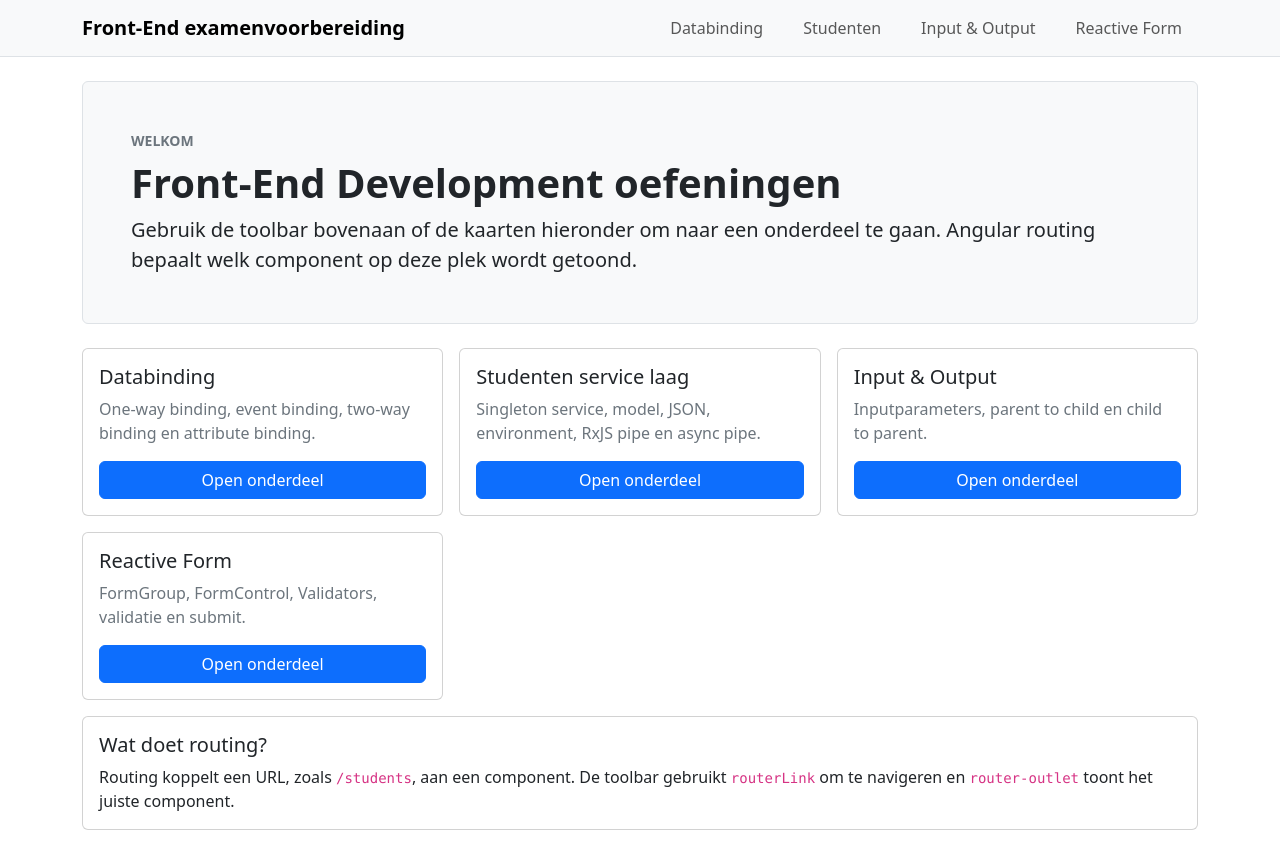
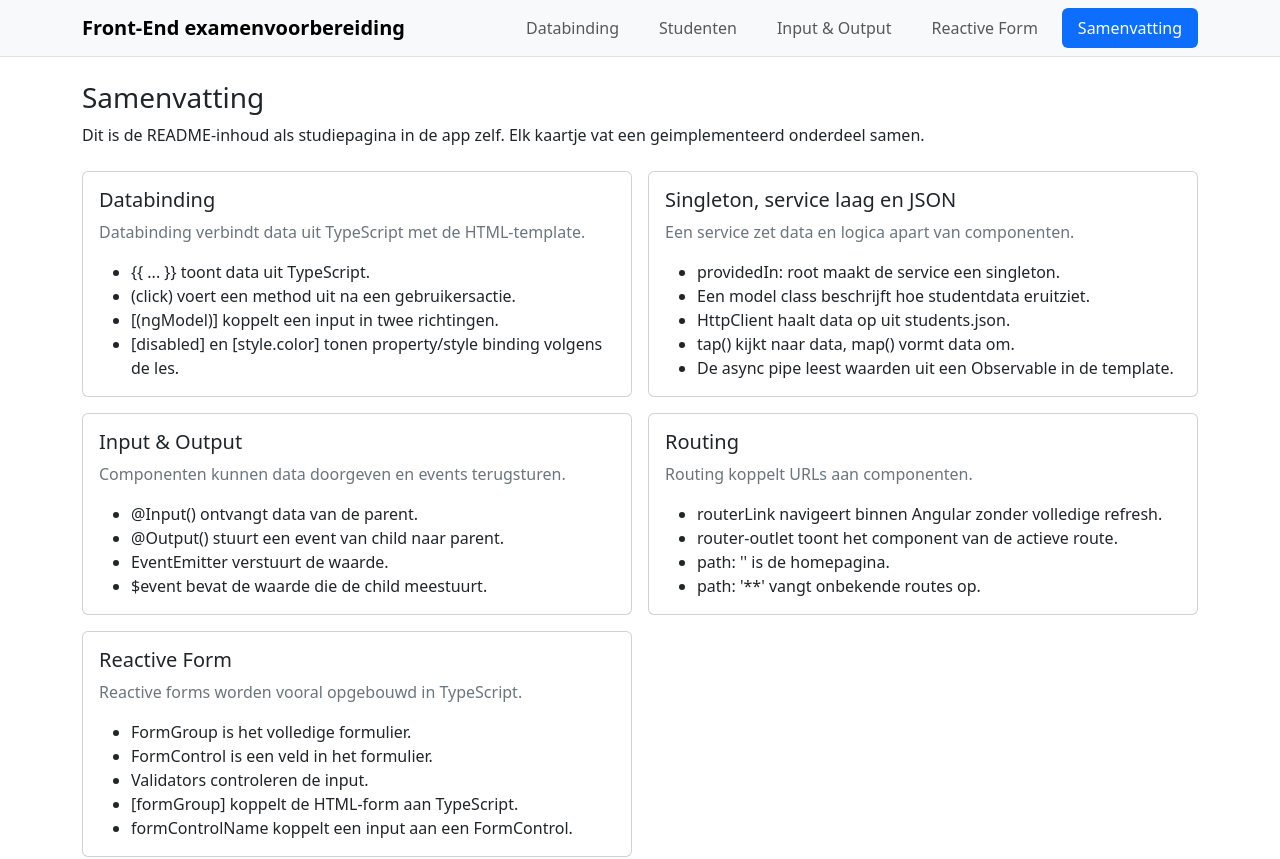
Before and after one commit to VicHagens/FrontEnd_ExamenVoorbereiding26, an Angular app: page /summary in a window 1280 px wide. Before the commit this address led to /. Shown: the top 859 px of the page. Built offline with nearby package versions, Linux system fonts and the light colour scheme.

Commit message:
samenvatting integratie

```diff
--- a/src/app/app.html
+++ b/src/app/app.html
@@ -36,6 +36,6 @@
   </main>
 
   <footer class="border-top mt-5 pt-3 text-secondary small">
-    Front-End Development examenvoorbereiding
+    Front-End Development examenvoorbereiding - 2026
   </footer>
 </div>
--- a/src/app/app.routes.ts
+++ b/src/app/app.routes.ts
@@ -4,6 +4,7 @@ import { Home } from './features/Home/home';
 import { InputOutput } from './features/InputOutput/input-output';
 import { ReactiveForm } from './features/ReactiveForm/reactive-form';
 import { StudentFeature } from './features/Student/student';
+import { Summary } from './features/Summary/summary';
 
 export const routes: Routes = [
   // De lege path '' is de startpagina van de applicatie.
@@ -29,6 +30,10 @@ export const routes: Routes = [
     path: 'reactive-form',
     component: ReactiveForm
   },
+  {
+    path: 'summary',
+    component: Summary
+  },
   // Wildcard route:
   // Als een gebruiker naar een onbekende URL gaat, sturen we hem terug naar home.
   {
--- a/src/app/app.ts
+++ b/src/app/app.ts
@@ -30,6 +30,10 @@ export class App {
     {
       label: 'Reactive Form',
       route: '/reactive-form',
+    },
+    {
+      label: 'Samenvatting',
+      route: '/summary',
     }
   ];
 
--- a/src/app/features/Home/home.ts
+++ b/src/app/features/Home/home.ts
@@ -30,6 +30,11 @@ export class Home {
       title: 'Reactive Form',
       route: '/reactive-form',
       description: 'FormGroup, FormControl, Validators, validatie en submit.'
+    },
+    {
+      title: 'Samenvatting',
+      route: '/summary',
+      description: 'Een mooiere site-versie van de README met alle onderdelen kort op een rij.'
     }
   ];
 }
--- /dev/null
+++ b/src/app/features/Summary/summary.css
@@ -0,0 +1 @@
+/* Deze samenvatting gebruikt vooral Bootstrap-klassen in de HTML. */
--- /dev/null
+++ b/src/app/features/Summary/summary.html
@@ -0,0 +1,31 @@
+<section class="mb-4">
+  <h2 class="h3">Samenvatting</h2>
+  <p class="mb-0">
+    Dit is de README-inhoud als studiepagina in de app zelf. Elk kaartje vat een geimplementeerd
+    onderdeel samen.
+  </p>
+</section>
+
+<section class="row g-3">
+  <!--
+    @for:
+    We maken automatisch een Bootstrap-card per onderdeel.
+    De inhoud komt uit de sections array in summary.ts.
+  -->
+  @for (section of sections; track section.title) {
+    <article class="col-lg-6">
+      <div class="card h-100">
+        <div class="card-body">
+          <h3 class="h5 card-title">{{ section.title }}</h3>
+          <p class="text-secondary">{{ section.description }}</p>
+
+          <ul class="mb-0">
+            @for (point of section.points; track point) {
+              <li>{{ point }}</li>
+            }
+          </ul>
+        </div>
+      </div>
+    </article>
+  }
+</section>
--- /dev/null
+++ b/src/app/features/Summary/summary.ts
@@ -0,0 +1,65 @@
+import { Component } from '@angular/core';
+
+@Component({
+  selector: 'app-summary',
+  templateUrl: './summary.html',
+  styleUrl: './summary.css'
+})
+export class Summary {
+  // Deze pagina is de visuele versie van de README.
+  // We bewaren de info in arrays, zodat de HTML overzichtelijk kan loopen met @for.
+  sections = [
+    {
+      title: 'Databinding',
+      description: 'Databinding verbindt data uit TypeScript met de HTML-template.',
+      points: [
+        '{{ ... }} toont data uit TypeScript.',
+        '(click) voert een method uit na een gebruikersactie.',
+        '[(ngModel)] koppelt een input in twee richtingen.',
+        '[disabled] en [style.color] tonen property/style binding volgens de les.'
+      ]
+    },
+    {
+      title: 'Singleton, service laag en JSON',
+      description: 'Een service zet data en logica apart van componenten.',
+      points: [
+        'providedIn: root maakt de service een singleton.',
+        'Een model class beschrijft hoe studentdata eruitziet.',
+        'HttpClient haalt data op uit students.json.',
+        'tap() kijkt naar data, map() vormt data om.',
+        'De async pipe leest waarden uit een Observable in de template.'
+      ]
+    },
+    {
+      title: 'Input & Output',
+      description: 'Componenten kunnen data doorgeven en events terugsturen.',
+      points: [
+        '@Input() ontvangt data van de parent.',
+        '@Output() stuurt een event van child naar parent.',
+        'EventEmitter verstuurt de waarde.',
+        '$event bevat de waarde die de child meestuurt.'
+      ]
+    },
+    {
+      title: 'Routing',
+      description: 'Routing koppelt URLs aan componenten.',
+      points: [
+        'routerLink navigeert binnen Angular zonder volledige refresh.',
+        'router-outlet toont het component van de actieve route.',
+        "path: '' is de homepagina.",
+        "path: '**' vangt onbekende routes op."
+      ]
+    },
+    {
+      title: 'Reactive Form',
+      description: 'Reactive forms worden vooral opgebouwd in TypeScript.',
+      points: [
+        'FormGroup is het volledige formulier.',
+        'FormControl is een veld in het formulier.',
+        'Validators controleren de input.',
+        '[formGroup] koppelt de HTML-form aan TypeScript.',
+        'formControlName koppelt een input aan een FormControl.'
+      ]
+    }
+  ];
+}
```
Also changed, not shown: 1 other file (tests, documents, lock files or other folders).
